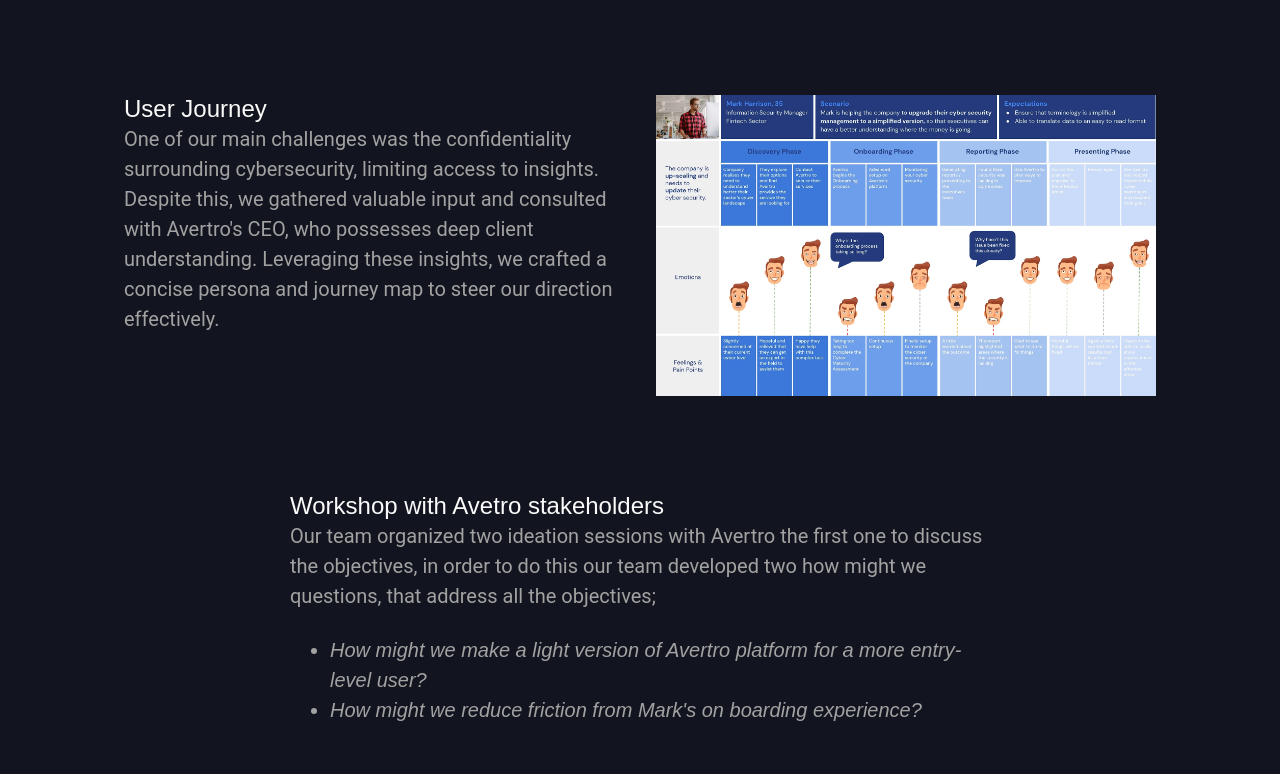
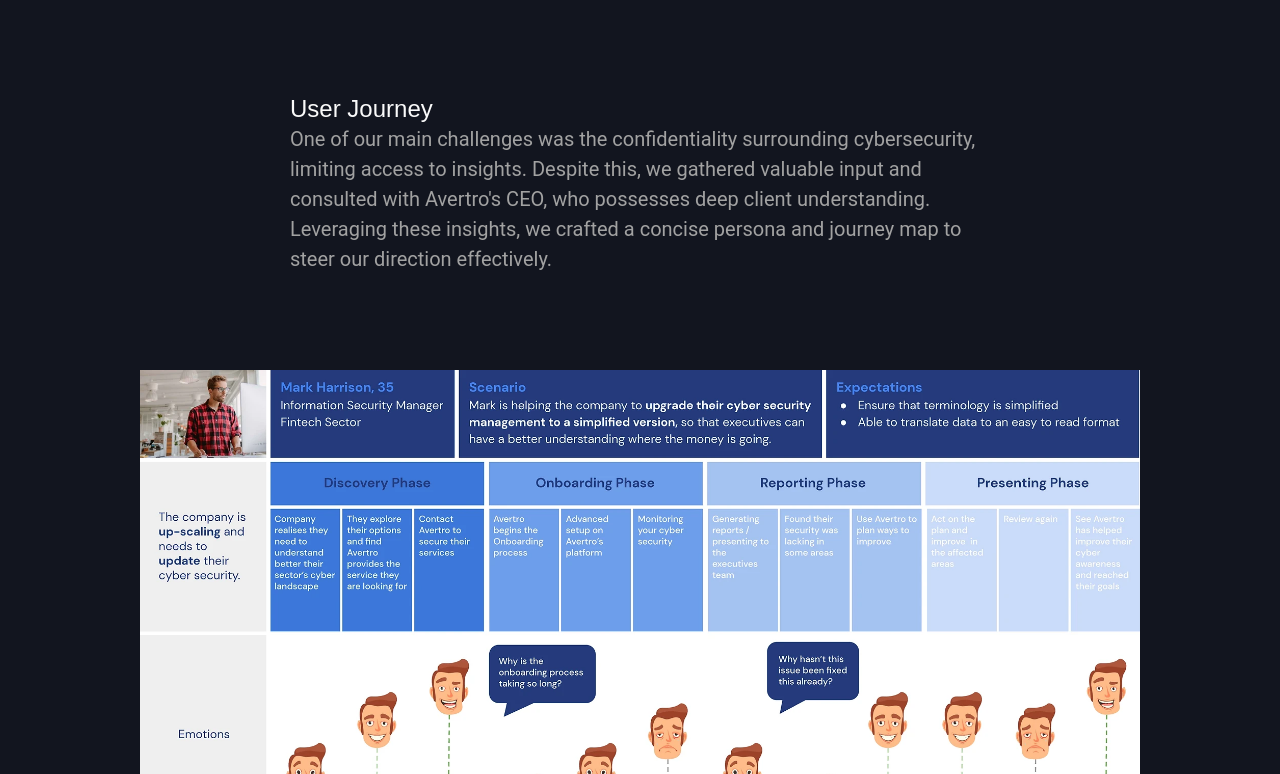
Before and after one commit to kazmakai/uxPortfolio, a React (Vite) app: page /case-study-3 in a window 1280 px wide. Shown: the part 2186-2960 px from the top of the page. Built offline with nearby package versions, Linux system fonts and the light colour scheme.

Commit message:
added images for avertro

```diff
--- a/src/pages/CaseStudy3.jsx
+++ b/src/pages/CaseStudy3.jsx
@@ -79,13 +79,16 @@
         </div>
       </section>
 
-
-      <section className='layout-a'>
-        <div className='text-container'>
+      <section className='layout-b'>
+        <div className='text-container-b'>
           <h3>User Journey</h3>
           <p>One of our main challenges was the confidentiality surrounding cybersecurity, limiting access to insights. Despite this, we gathered valuable input and consulted with Avertro's CEO, who possesses deep client understanding. Leveraging these insights, we crafted a concise persona and journey map to steer our direction effectively.</p>
         </div>
-        <div className='img-container'>
+      </section>
+
+
+      <section className='layout-a'>
+        <div className='full-spread'>
           <img src="assets/images/CaseStudy3/avertro-journeymap.webp" alt="journey" />
         </div>
       </section>
@@ -145,16 +148,20 @@
         </div>
       </section>
 
-
       <section className='layout-b'>
         <div className='text-container-b'>
           <h3 className='avertrolite-text'>1.</h3>
           <h3>Simplified Onboarding: Avertro Lite streamlines the lengthy onboarding process for cybersecurity, offering prefilled sections based on client industry and standards, reducing setup time.</h3>
         </div>
+        <div className='full-spread'>
+          <img src="assets/images/CaseStudy3/avertro-hifi.png" alt="journey" />
+        </div>
           <div class="embed-responsive embed-responsive-21by9">
           <iframe src="https://player.vimeo.com/video/574636908?h=b890d82f43" frameborder="0" allow="autoplay; fullscreen" allowfullscreen></iframe>
           </div>
       </section>
+
+
 
 
       <section className='layout-b'>
```
Also changed, not shown: public/assets/images/CaseStudy1/aj-brand.jpg, public/assets/images/CaseStudy3/avertro-hifi.png (added).
